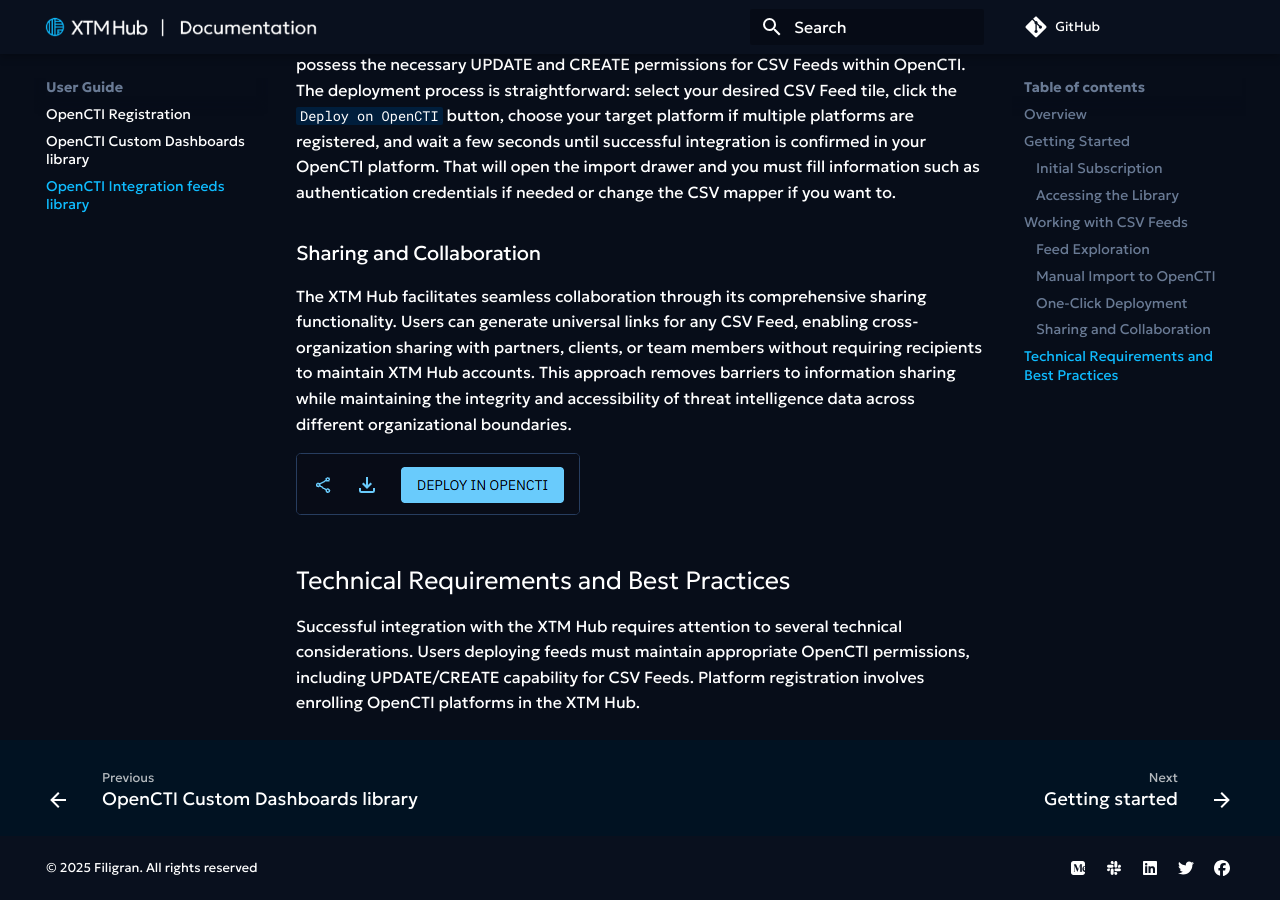
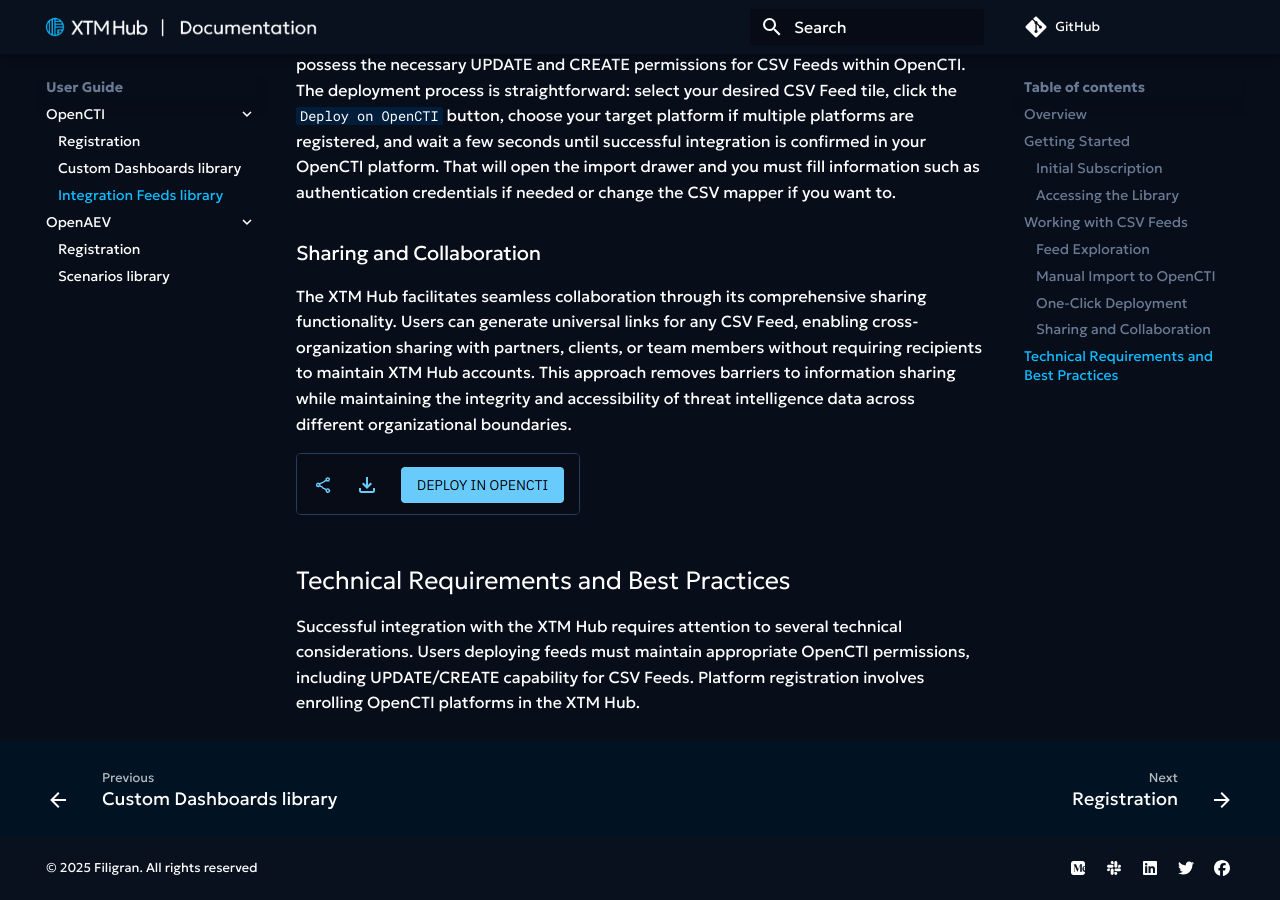
Before and after one commit to FiligranHQ/xtm-hub-docs, an MkDocs documentation site: the page built from docs/libraries/integration-feeds.md, in a window 1280 px wide and 900 px high, scrolled down 2397 px. Built offline with MkDocs 1.6.1 and Material for MkDocs 9.7.7, drawn with Linux system fonts in a browser that asks for light colours; comment, search, counter and statistics services are not loaded; the version menu is left out; some of the changed text lies outside the part shown.

Commit message:
[OpenAEV] doc: add registration documentation (#18)
* doc: add OpenAEV registration documentation

* [doc] - Add OpenAEV scenarios doc #847

* chore: add scenarios library link

---------

Co-authored-by: thervy <tiffaine.hervy@filigran.io>

```diff
--- a/docs/libraries/integration-feeds.md
+++ b/docs/libraries/integration-feeds.md
@@ -1,4 +1,4 @@
-# OpenCTI Integration Feeds library
+# OpenCTI Integration Feeds Library
 
 A comprehensive library of integration feeds is now available on the XTM Hub,
 providing seamless access to curated threat intelligence data.
--- a/mkdocs.yml
+++ b/mkdocs.yml
@@ -110,9 +110,13 @@
 nav:
   - Home: "index.md"
   - User Guide:
-      - OpenCTI Registration: user/opencti-registration.md
-      - OpenCTI Custom Dashboards library: libraries/custom-dashboards.md
-      - OpenCTI Integration feeds library: libraries/integration-feeds.md
+      - OpenCTI:
+        - Registration: user/opencti-registration.md
+        - Custom Dashboards library: libraries/custom-dashboards.md
+        - Integration Feeds library: libraries/integration-feeds.md
+      - OpenAEV:
+        - Registration: user/openaev-registration.md
+        - Scenarios library: libraries/openaev-scenarios.md
   - Developer Guide:
       - Getting started: getting-started.md
   - Reference:
```
Also changed, not shown: docs/libraries/openaev-scenarios.md (added, +77 -0 lines), docs/user/openaev-registration.md (added, +15 -0 lines), docs/user/opencti-registration.md (+1 -1 lines), docs/assets/images/one-click-deploy-openaev.png (added), docs/assets/images/openaev-platform-registered.png (added), docs/assets/images/openaev-scenarios-lib.png (added), docs/assets/images/opencti-platform-registered.png, docs/assets/images/subscribe-openaev-scenarios.png (added).
